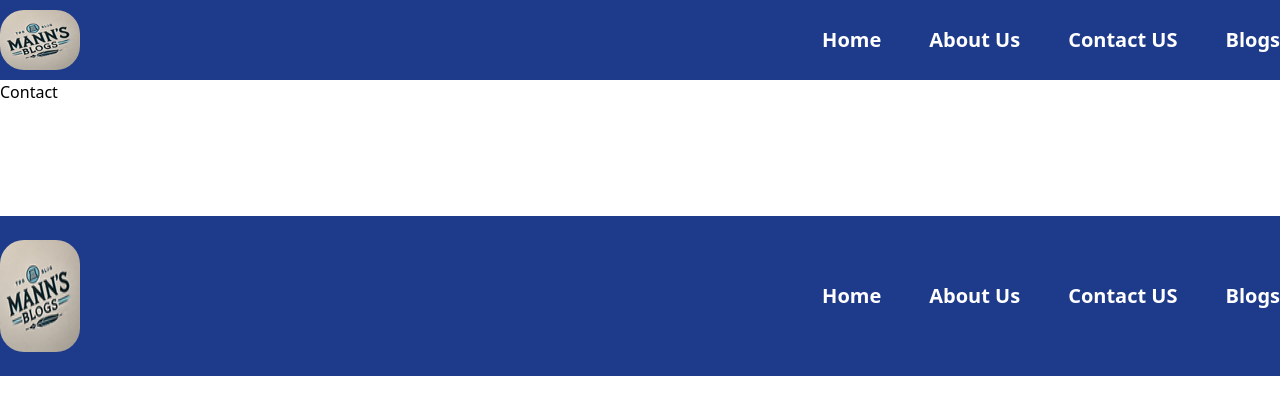
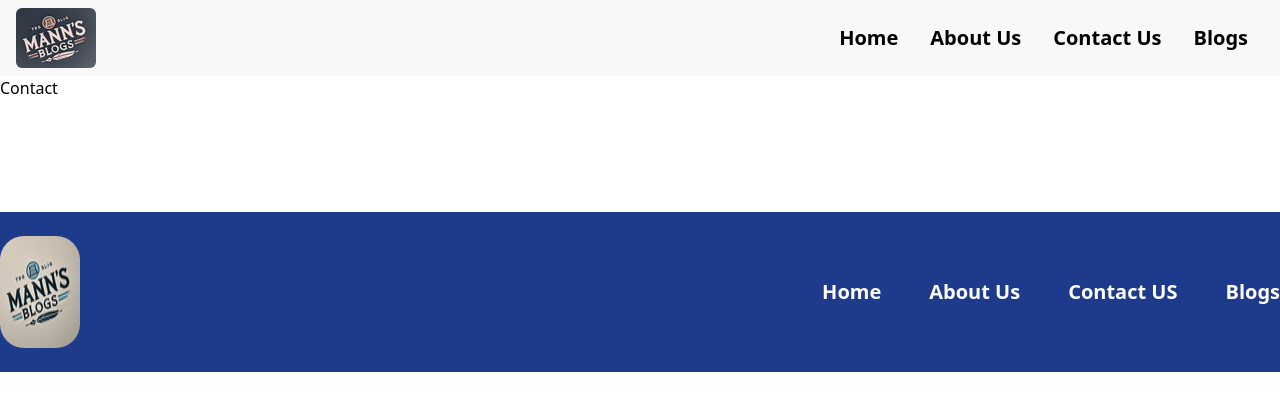
Before and after one commit to Mannkp/Mann-Practice-App, a Next.js app: page /contact in a window 1280 px wide. Shown: the top 414 px of the page. Built offline with nearby package versions, Linux system fonts and the light colour scheme.

Commit message:
Two Level Header

```diff
--- a/src/Layout.js
+++ b/src/Layout.js
@@ -3,12 +3,10 @@ import Footer from "./components/Footer/Footer";
 const Layout = ({ children }) => {
   return (
     <>
-      <header>
+      <header className="w-full sticky top-0">
         <NavBar />
       </header>
-      <main>
-        <div>{children}</div>
-      </main>
+      <main className="container min-h-[65vh] mx-auto">{children}</main>
       <footer>
         <Footer />
       </footer>
--- a/src/components/Footer/Footer.js
+++ b/src/components/Footer/Footer.js
@@ -5,7 +5,7 @@ import logo from "../../../public/images/Manns_Blogs_Logo_80px.png";
 const Footer = () => {
   return (
     <>
-      <div className="w-full h-40 bg-blue-900 sticky top-0 mt-28">
+      <div className="w-full h-40 bg-blue-900 relative bottom-0 mt-28">
         <nav className="container mx-auto flex justify-between items-center h-full py-6">
           <Image
             src={logo}
--- a/src/components/navigation/NavBar.js
+++ b/src/components/navigation/NavBar.js
@@ -1,39 +1,220 @@
 import Link from "next/link";
 import Image from "next/image";
 import logo from "../../../public/images/Manns_Blogs_Logo_80px.png";
+import SubMenu from "./SubMenu";
 
 const NavBar = () => {
+  let subMenuMainData = [
+    {
+      title: "Home",
+      subCategory: [
+        {
+          title: "Home Item1 →",
+          subItems: [
+            "MMLorem ipsum dolor",
+            "Lorem, ipsum.",
+            "lorem",
+            "Lorem, ipsum dolor.",
+            "Lorem, ipsum.",
+          ],
+        },
+        {
+          title: "Home Item2 →",
+          subItems: [
+            "MMLorem ipsum dolor",
+            "Lorem, ipsum.",
+            "lorem",
+            "Lorem, ipsum dolor.",
+            "Lorem, ipsum.",
+          ],
+        },
+        {
+          title: "Home Item3 →",
+          subItems: [
+            "MMLorem ipsum dolor",
+            "Lorem, ipsum.",
+            "lorem",
+            "Lorem, ipsum dolor.",
+            "Lorem, ipsum.",
+          ],
+        },
+        {
+          title: "Home Item4 →",
+          subItems: [
+            "MMLorem ipsum dolor",
+            "Lorem, ipsum.",
+            "lorem",
+            "Lorem, ipsum dolor.",
+            "Lorem, ipsum.",
+          ],
+        },
+      ],
+    },
+    {
+      title: "About Us",
+      subCategory: [
+        {
+          title: "About Us Item1 →",
+          subItems: [
+            "MMLorem ipsum dolor",
+            "Lorem, ipsum.",
+            "lorem",
+            "Lorem, ipsum dolor.",
+            "Lorem, ipsum.",
+          ],
+        },
+        {
+          title: "About Us Item2 →",
+          subItems: [
+            "MMLorem ipsum dolor",
+            "Lorem, ipsum.",
+            "lorem",
+            "Lorem, ipsum dolor.",
+            "Lorem, ipsum.",
+          ],
+        },
+        {
+          title: "About Us Item3 →",
+          subItems: [
+            "MMLorem ipsum dolor",
+            "Lorem, ipsum.",
+            "lorem",
+            "Lorem, ipsum dolor.",
+            "Lorem, ipsum.",
+          ],
+        },
+        {
+          title: "About Us Item4 →",
+          subItems: [
+            "MMLorem ipsum dolor",
+            "Lorem, ipsum.",
+            "lorem",
+            "Lorem, ipsum dolor.",
+            "Lorem, ipsum.",
+          ],
+        },
+      ],
+    },
+    {
+      title: "Contact Us",
+      subCategory: [
+        {
+          title: "Contact Us Item1 →",
+          subItems: [
+            "MMLorem ipsum dolor",
+            "Lorem, ipsum.",
+            "lorem",
+            "Lorem, ipsum dolor.",
+            "Lorem, ipsum.",
+          ],
+        },
+        {
+          title: "Contact Us Item2 →",
+          subItems: [
+            "MMLorem ipsum dolor",
+            "Lorem, ipsum.",
+            "lorem",
+            "Lorem, ipsum dolor.",
+            "Lorem, ipsum.",
+          ],
+        },
+        {
+          title: "Contact Us Item3 →",
+          subItems: [
+            "MMLorem ipsum dolor",
+            "Lorem, ipsum.",
+            "lorem",
+            "Lorem, ipsum dolor.",
+            "Lorem, ipsum.",
+          ],
+        },
+        {
+          title: "Contact Us Item4 →",
+          subItems: [
+            "MMLorem ipsum dolor",
+            "Lorem, ipsum.",
+            "lorem",
+            "Lorem, ipsum dolor.",
+            "Lorem, ipsum.",
+          ],
+        },
+      ],
+    },
+    {
+      title: "Blogs",
+      subCategory: [
+        {
+          title: "Blogs Item1 →",
+          subItems: [
+            "MMLorem ipsum dolor",
+            "Lorem, ipsum.",
+            "lorem",
+            "Lorem, ipsum dolor.",
+            "Lorem, ipsum.",
+          ],
+        },
+        {
+          title: "Blogs Item2 →",
+          subItems: [
+            "MMLorem ipsum dolor",
+            "Lorem, ipsum.",
+            "lorem",
+            "Lorem, ipsum dolor.",
+            "Lorem, ipsum.",
+          ],
+        },
+        {
+          title: "Blogs Item3 →",
+          subItems: [
+            "MMLorem ipsum dolor",
+            "Lorem, ipsum.",
+            "lorem",
+            "Lorem, ipsum dolor.",
+            "Lorem, ipsum.",
+          ],
+        },
+        {
+          title: "Blogs Item4 →",
+          subItems: [
+            "MMLorem ipsum dolor",
+            "Lorem, ipsum.",
+            "lorem",
+            "Lorem, ipsum dolor.",
+            "Lorem, ipsum.",
+          ],
+        },
+      ],
+    },
+  ];
+
   return (
-    <div className="w-full h-20 bg-blue-900 sticky top-0">
-      <nav className="container mx-auto flex justify-between items-center h-full py-[10px]">
+    <div className="w-full sticky top-0 bg-[#f8f8f8] px-4">
+      <nav className="container mx-auto flex justify-between items-center box-border">
+        <div className="headerImage py-1">
           <Image
             src={logo}
             alt="Blog site logo"
-          className="h-full shadow-inner rounded-3xl"
+            className="shadow-inner rounded-md mix-blend-exclusion text-black max-h-[60px]"
             placeholder="blur"
+            style={{ objectFit: "cover" }}
           />
-        <ul className=" hidden md:flex list-none font-bold space-x-12 text-white">
-          <li>
+        </div>
+        <div className="headerLinks h-full">
+          <ul className="flex list-none font-bold text-black items-center h-full md:flex-row">
+            {subMenuMainData &&
+              subMenuMainData?.map((item, index) => (
+                <li
+                  className="group transition-all duration-300 px-4 py-6 hover:bg-[#f2f2f2]"
+                  key={index}
+                >
                   <Link href={"/"} className="text-xl">
-              Home
+                    {item?.title}
                   </Link>
+                  <SubMenu data={item?.subCategory} />
                 </li>
-          <li>
-            <Link href={"/about"} className="text-xl">
-              About Us
-            </Link>
-          </li>
-          <li>
-            <Link href={"/contact"} className="text-xl">
-              Contact US
-            </Link>
-          </li>
-          <li>
-            <Link href={"/blogs"} className="text-xl">
-              Blogs
-            </Link>
-          </li>
+              ))}
           </ul>
+        </div>
       </nav>
     </div>
   );
--- /dev/null
+++ b/src/components/navigation/SubItemsMenu.js
@@ -0,0 +1,15 @@
+import Link from "next/link";
+
+const SubItemsMenu = ({ data }) => {
+  return (
+    <ul className="bigMenu-item container list-none">
+      {data?.map((item, index) => (
+        <li className="text-gray-600 hover:text-black" key={index}>
+          <Link href={"#"}>{item}</Link>
+        </li>
+      ))}
+    </ul>
+  );
+};
+
+export default SubItemsMenu;
--- /dev/null
+++ b/src/components/navigation/SubMenu.js
@@ -0,0 +1,24 @@
+import Link from "next/link";
+import SubItemsMenu from "./SubItemsMenu";
+
+const SubMenu = ({ data }) => {
+  return (
+    <div className="bigMenu hidden bg-[#f2f2f2] w-full absolute top-full left-0 p-10 group-hover:block">
+      <div className="bigMenu-container-1 container mx-auto flex flex-col md:flex-row justify-evenly">
+        {data?.map((item, index) => (
+          <div className={`item-${index} space-y-4`} key={index}>
+            <Link
+              href={"/"}
+              className="text-xl font-bold text-gray-500 hover:text-black"
+            >
+              {item?.title}
+            </Link>
+            <SubItemsMenu data={item?.subItems} />
+          </div>
+        ))}
+      </div>
+    </div>
+  );
+};
+
+export default SubMenu;
--- /dev/null
+++ b/src/pages/blogs/[id].js
@@ -0,0 +1,35 @@
+const FullBlog = ({ blog }) => {
+  return (
+    <>
+      {blog && (
+        <div className={`blog-${blog.id}`}>
+          <h2>{blog?.title}</h2>
+          <p>{blog?.body}</p>
+        </div>
+      )}
+    </>
+  );
+};
+
+export default FullBlog;
+
+export async function getStaticPaths() {
+  const res = await fetch("https://jsonplaceholder.typicode.com/posts");
+  const blogs = await res.json();
+
+  const paths = blogs.map((blog) => ({ params: { id: blog.id.toString() } }));
+
+  return {
+    paths,
+    fallback: false, // false or "blocking"
+  };
+}
+
+export async function getStaticProps({ params }) {
+  console.log("kk", params);
+  const res = await fetch(
+    `https://jsonplaceholder.typicode.com/posts/${params.id}`
+  );
+  const blog = await res.json();
+  return { props: { blog } };
+}
--- a/src/pages/contact/index.js
+++ b/src/pages/contact/index.js
@@ -1,8 +1,5 @@
+const Contact = () => {
+  return <div className="container mx-auto">Contact</div>;
+};
 
-const Contact = () => {
-  return (
-    <div>Contact</div>
-  )
-}
-
-export default Contact
+export default Contact;
```
Also changed, not shown: public/images/right-arrow-svgrepo-com.svg (added). Lines whose indentation alone changed are shown as unchanged.
